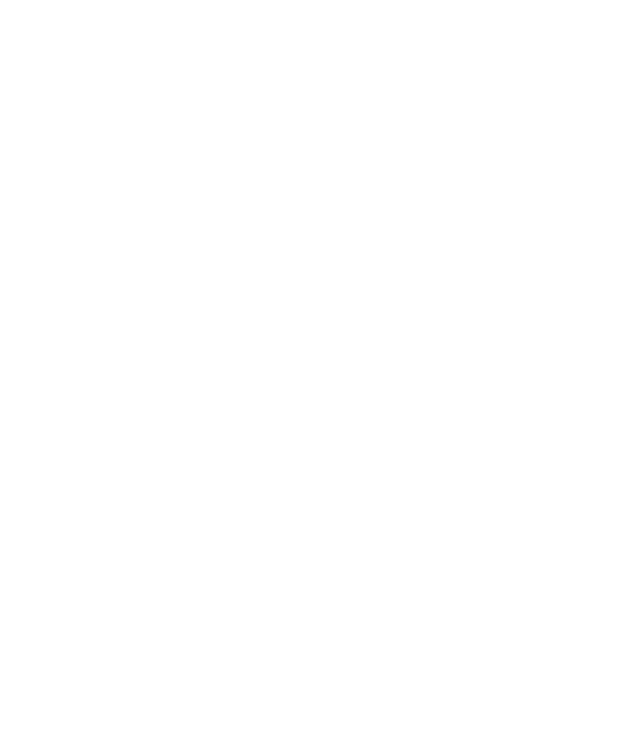
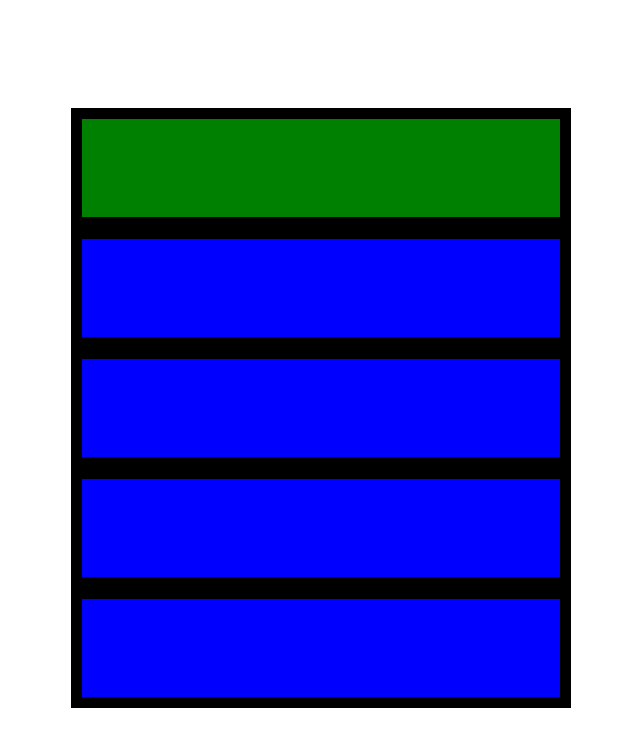
Before and after one commit to gerby876/TOP_calc, a plain HTML site: page index.html in a window 1280 px wide. Shown: the whole page, without its empty margins (319-959 px from the left). Drawn offline with Linux system fonts and the light colour scheme.

Commit message:
Add display and row divs to script add display and row to style

```diff
--- a/index.html
+++ b/index.html
@@ -4,8 +4,12 @@
     <meta charset="UTF-8">
     <meta name="viewport" content="width=device-width, initial-scale=1.0">
     <title>Document</title>
+    <link rel="stylesheet" href = "style.css">
 </head>
 <body>
+    <div class = "container">
+
+    </div>
     <script src = script.js>
 
     </script>
--- a/script.js
+++ b/script.js
@@ -1,3 +1,22 @@
+const container = document.querySelector(".container")
+
+const display = document.createElement("div");
+display.classList.add("display");
+container.appendChild(display);
+
+function rows() {
+    for (i=0; i<4; i++) {
+    const row = document.createElement("div");
+    row.classList.add("rows");
+    container.appendChild(row);
+    };
+};
+
+rows()
+
+
+
+
 function add(a, b) {
     c = a + b;
     return c;
--- a/style.css
+++ b/style.css
@@ -0,0 +1,31 @@
+body{
+    background-color: white;
+    display: flex;
+    justify-content: center;
+    align-items: center;
+    min-height: 100vh;
+}
+
+.container {
+    background-color: black;
+    height: 75vh;
+    width: 500px;
+    display: flex;
+    flex-direction: column;
+    }
+
+.display {
+    height: 20vh;
+    background-color: green;
+    border: solid;
+    flex: 1;
+    margin: 1vh;
+}
+
+.rows {
+    height: 20vh;
+    background-color: blue;
+    border: solid;
+    flex: 1;
+    margin: 1vh;
+}
```
